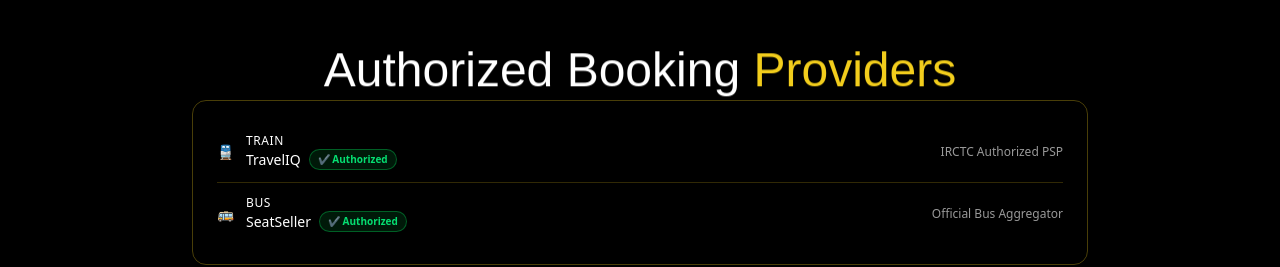
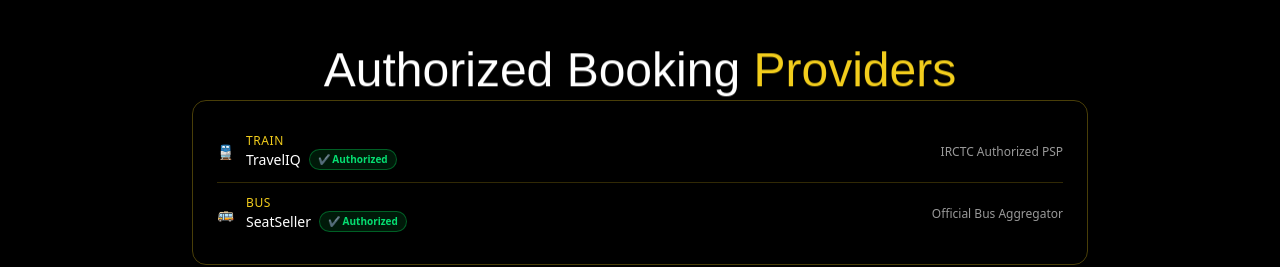
Before and after one commit to jonesofficial/Quickets.co.in, a React (Vite) app: page / in a window 1280 px wide. Shown: the part 3820-4087 px from the top of the page. Built offline with nearby package versions, Linux system fonts and the light colour scheme; a web font is replaced by a local one.

Commit message:
Added Authorization Strip Section

```diff
--- a/src/components/AuthorizationStrip.jsx
+++ b/src/components/AuthorizationStrip.jsx
@@ -34,7 +34,7 @@
                         <div className="flex items-center gap-3">
                             <span className="text-[#f2cd1c] text-sm">🚆</span>
                             <div>
-                                <p className="text-white text-xs uppercase tracking-wider">
+                                <p className="text-[#f2cd1c] text-xs uppercase tracking-wider">
                                     Train
                                 </p>
 
@@ -70,7 +70,7 @@
                         <div className="flex items-center gap-3">
                             <span className="text-[#f2cd1c] text-sm">🚌</span>
                             <div>
-                                <p className="text-white text-xs uppercase tracking-wider">
+                                <p className="text-[#f2cd1c] text-xs uppercase tracking-wider">
                                     Bus
                                 </p>
 
```
